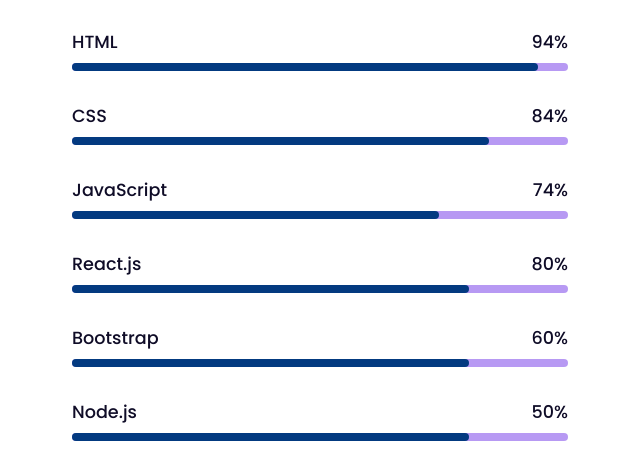
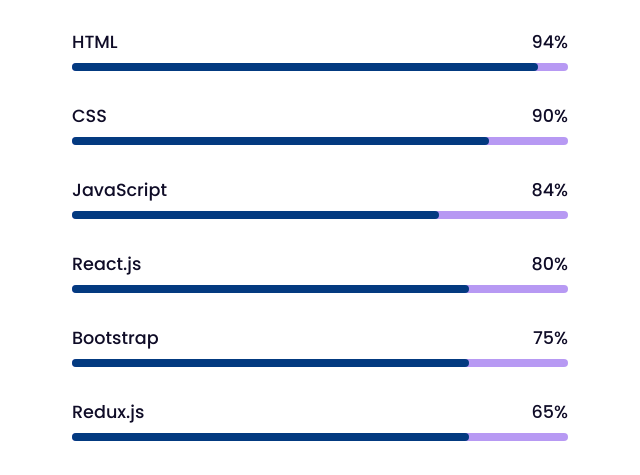
Before and after one commit to GhulamZilani/Portfolio, a plain HTML site: page index.html in a window 1280 px wide. Shown: the part 1699-2174 px from the top of the page, 56-696 px from the left. Drawn offline with nearby package versions, Linux system fonts and the light colour scheme.

Commit message:
second commit

```diff
--- a/index.html
+++ b/index.html
@@ -116,14 +116,14 @@
 
             <div class="bars-box">
                 <h3>CSS</h3>
-                <span>84%</span>
+                <span>90%</span>
                 <div class="light-bar"></div>
                 <div class="percent-bar css-bar"></div>
             </div>
 
             <div class="bars-box">
                 <h3>JavaScript</h3>
-                <span>74%</span>
+                <span>84%</span>
                 <div class="light-bar"></div>
                 <div class="percent-bar js-bar"></div>
             </div>
@@ -137,13 +137,13 @@
 
             <div class="bars-box">
                 <h3>Bootstrap</h3>
-                <span>60%</span>
+                <span>75%</span>
                 <div class="light-bar"></div>
                 <div class="percent-bar react-bar"></div>
             </div>
             <div class="bars-box">
-                <h3>Node.js</h3>
-                <span>50%</span>
+                <h3>Redux.js</h3>
+                <span>65%</span>
                 <div class="light-bar"></div>
                 <div class="percent-bar react-bar"></div>
             </div>
```
